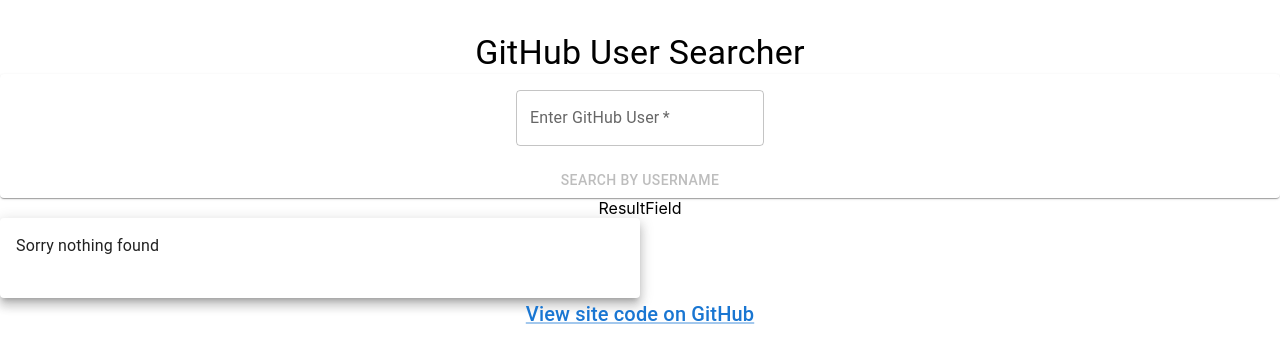
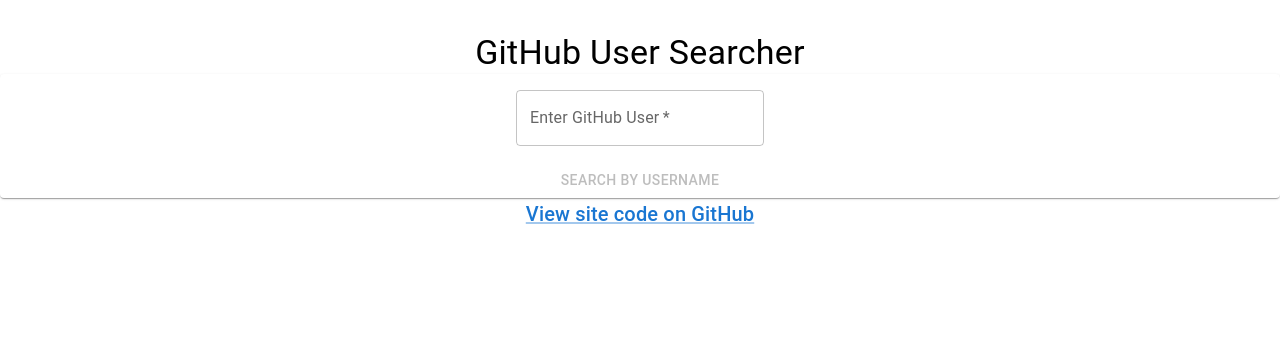
Before and after one commit to Nootuff/github-searcher, a React (Create React App) app: page / in a window 1280 px wide. Shown: the top 362 px of the page. Built offline with nearby package versions, Linux system fonts and the light colour scheme.

Commit message:
ResultField only renders after first search has been made & first outcome generated.

```diff
--- a/src/components/Searcher.js
+++ b/src/components/Searcher.js
@@ -29,15 +29,18 @@
       <SearchForm
         values={values}
         handleChange={handleChange}
-      result = {result}
-      handleSubmit = {handleSubmit}
+        result={result}
+        handleSubmit={handleSubmit}
       />
 
-{searched && <p>Searched once</p> }
+      {searched &&
 
         <ResultField
-result = {result}
+          result={result}
         />
+
+      }
+
       {/*<ResultCard
 result = {result}
   />*/}
```
Lines whose indentation alone changed are shown as unchanged.
